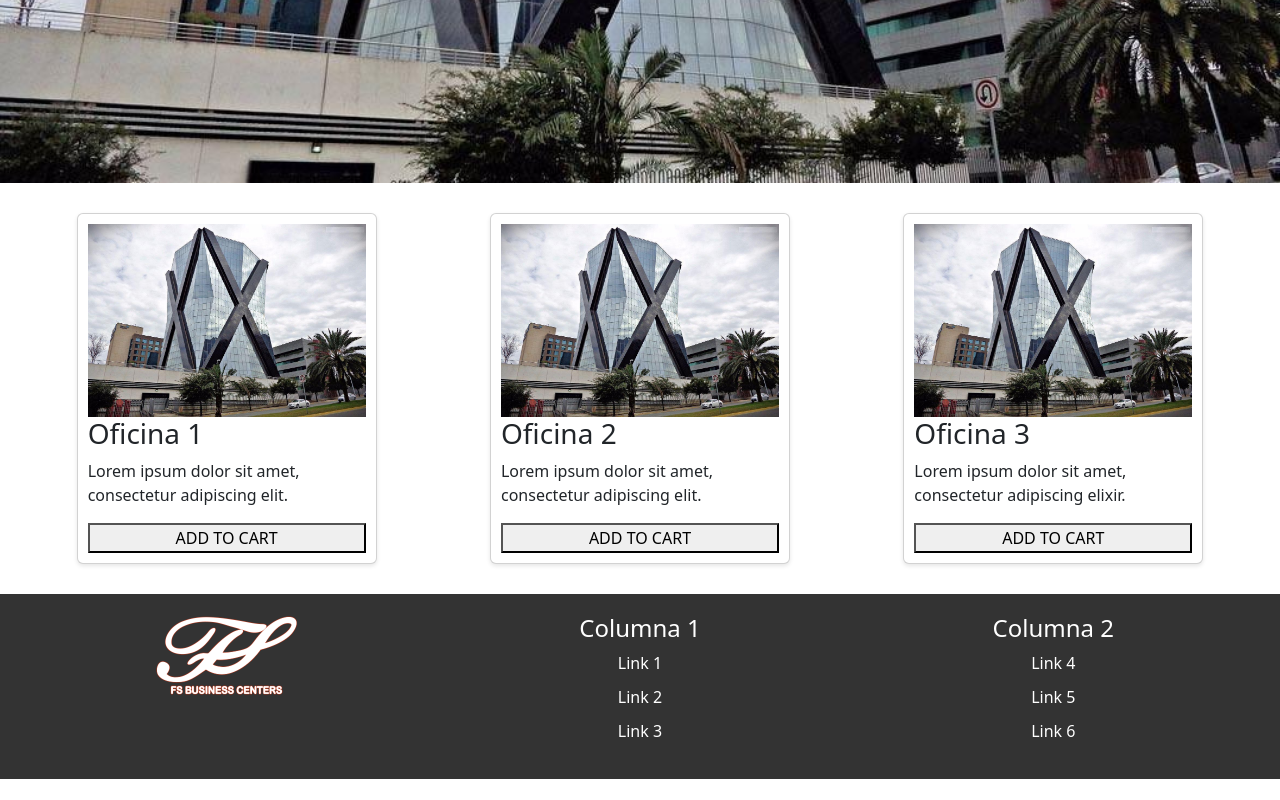
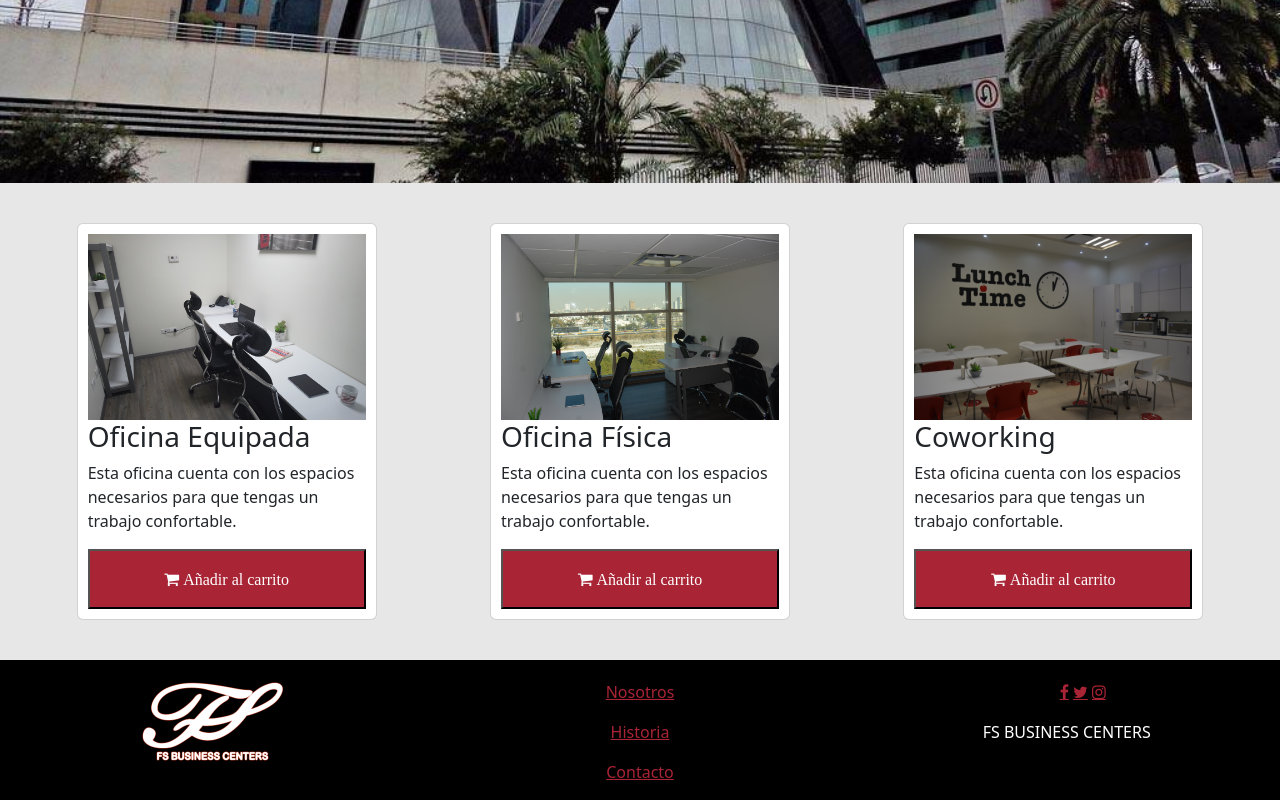
Before and after one commit to barrijazz/Proyecto-Final-Tec-Milenio, a plain HTML site: page index.html in a window 1280 px wide. Shown: the part 703-1503 px from the top of the page. Before the commit the page ends 1482 px from the top, so only its background shows below. Drawn offline with nearby package versions, Linux system fonts and the light colour scheme.

Commit message:
fotos y cambios generales
Actualizacion de imagenes y textos

```diff
--- a/index.html
+++ b/index.html
@@ -31,6 +31,7 @@
                     <a href="#" class="fa fa-facebook"></a>
                     <a href="#" class="fa fa-twitter"></a>
                     <a href="#" class="fa fa-instagram"></a>
+                    <a href="#" class="fa fa-shopping-cart"></a>
                 </ul>
 
             </nav>
@@ -38,20 +39,20 @@
 
         <div class="hero">
             <div class="title">
-                <h1 class="animate-blink white-border"">Bienvenido a FS Business Centers</h1>
-                <p>Nuestros espacios están diseñados para que puedas impulsar tu negocio, <br>contamos con oficinas físicas, virtuales y salas de juntas</p>
+                <h1 class="animate-blink white-border">Bienvenido a FS Business Centers</h1>
+                <p style="background-color: rgba(27, 27, 27, 0.3); color: white;">Nuestros espacios están diseñados para que puedas impulsar tu negocio, <br>contamos con oficinas físicas, virtuales y salas de juntas</p>
             </div>
         </div>
 
-        <div class="cards-container">
+        <div class="cards-contenedor">
             <div class="card" type="button" class="btn btn-secondary"
                 data-bs-toggle="tooltip" data-bs-placement="top"
                 data-bs-title="Da click para ver en grande">
-                <img src="img/torre-once.jpeg" alt="Image 3" data-bs-toggle="modal"
+                <img src="img/officina.JPG" alt="Image 3" data-bs-toggle="modal"
                     data-bs-target="#staticBackdrop">
-                <h3>Oficina 1</h3>
-                <p>Lorem ipsum dolor sit amet, consectetur adipiscing elit.</p>
-                <button>ADD TO CART</button>
+                <h3>Oficina Equipada</h3>
+                <p>Esta oficina cuenta con los espacios necesarios para que tengas un trabajo confortable.</p>
+                <button class="fa fa-shopping-cart"> Añadir al carrito </button>
             </div>
             <!-- Modal -->
             <div class="modal fade" id="staticBackdrop" data-bs-backdrop="static"
@@ -61,59 +62,109 @@
                     <div class="modal-content">
                         <div class="modal-header">
                             <h1 class="modal-title fs-5" id="staticBackdropLabel">
-                                Modal title</h1>
+                               Oficina Equipada</h1>
                             <button type="button" class="btn-close"
                                 data-bs-dismiss="modal" aria-label="Close"></button>
                         </div>
                         <div class="modal-body">
-                            <img src="img/torre-once.jpeg" alt="Image 3"
+                            <img src="img/officina.JPG" width="100%" alt="Image 3"
                                 data-bs-toggle="modal"
                                 data-bs-target="#staticBackdrop" width="400px">
                         </div>
                         <div class="modal-footer">
                             <button type="button" class="btn btn-secondary"
-                                data-bs-dismiss="modal">Close</button>
+                                data-bs-dismiss="modal">Cerrar</button>
                         </div>
                     </div>
                 </div>
             </div>
 
-            <div class="card">
-                <img src="img/torre-once.jpeg" alt="Image 3">
-                <h3>Oficina 2</h3>
-                <p>Lorem ipsum dolor sit amet, consectetur adipiscing elit.</p>
-                <button>ADD TO CART</button>
-            </div>
-
-            <div class="card">
-                <img src="img/torre-once.jpeg" alt="Image 3">
-                <h3>Oficina 3</h3>
-                <p>Lorem ipsum dolor sit amet, consectetur adipiscing elixir.</p>
-                <button>ADD TO CART</button>
+            <div class="card" type="button" class="btn btn-secondary"
+            data-bs-toggle="tooltip" data-bs-placement="top"
+            data-bs-title="Da click para ver en grande">
+            <img src="img/fsbc-img-5.jpeg" alt="Image 3" data-bs-toggle="modal"
+                data-bs-target="#staticBackdrop-2">
+            <h3>Oficina Física</h3>
+            <p>Esta oficina cuenta con los espacios necesarios para que tengas un trabajo confortable.</p>
+            <button class="fa fa-shopping-cart"> Añadir al carrito </button>
+        </div>
+        <!-- Modal -->
+        <div class="modal fade" id="staticBackdrop-2" data-bs-backdrop="static"
+            data-bs-keyboard="false" tabindex="-1"
+            aria-labelledby="staticBackdropLabel" aria-hidden="true">
+            <div class="modal-dialog">
+                <div class="modal-content">
+                    <div class="modal-header">
+                        <h1 class="modal-title fs-5" id="staticBackdropLabel">
+                            Oficina Física</h1>
+                        <button type="button" class="btn-close"
+                            data-bs-dismiss="modal" aria-label="Close"></button>
+                    </div>
+                    <div class="modal-body">
+                        <img src="img/fsbc-img-5.jpeg" width="100%" alt="Image 3"
+                            data-bs-toggle="modal"
+                            data-bs-target="#staticBackdrop" width="400px">
+                    </div>
+                    <div class="modal-footer">
+                        <button type="button" class="btn btn-secondary"
+                            data-bs-dismiss="modal">Cerrar</button>
+                    </div>
+                </div>
             </div>
         </div>
 
+        <div class="card" type="button" class="btn btn-secondary"
+        data-bs-toggle="tooltip" data-bs-placement="top"
+        data-bs-title="Da click para ver en grande">
+        <img src="img/fsbc-img-1.JPG" alt="Image 3" data-bs-toggle="modal"
+            data-bs-target="#staticBackdrop-3">
+        <h3>Coworking</h3>
+        <p>Esta oficina cuenta con los espacios necesarios para que tengas un trabajo confortable.</p>
+        <button class="fa fa-shopping-cart"> Añadir al carrito </button>
+    </div>
+    <!-- Modal -->
+    <div class="modal fade" id="staticBackdrop-3" data-bs-backdrop="static"
+        data-bs-keyboard="false" tabindex="-1"
+        aria-labelledby="staticBackdropLabel" aria-hidden="true">
+        <div class="modal-dialog">
+            <div class="modal-content">
+                <div class="modal-header">
+                    <h1 class="modal-title fs-5" id="staticBackdropLabel">
+                       Coworking</h1>
+                    <button type="button" class="btn-close"
+                        data-bs-dismiss="modal" aria-label="Close"></button>
+                </div>
+                <div class="modal-body">
+                    <img src="img/fsbc-img-1.JPG" width="100%" alt="Image 3"
+                        data-bs-toggle="modal"
+                        data-bs-target="#staticBackdrop" width="400px">
+                </div>
+                <div class="modal-footer">
+                    <button type="button" class="btn btn-secondary"
+                        data-bs-dismiss="modal">Cerrar</button>
+                </div>
+            </div>
+        </div>
+    </div>
+        </div>
         <!-- Footer -->
         <footer>
-            <div class="footer-columns">
-                <div class="footer-column">
+            <div class="footer-col">
+                <div class="footer-columna">
                     <img src="img/logo-red.png" alt="Your Logo" class="footer-logo">
                 </div>
-                <div class="footer-column">
-                    <h4>Columna 1</h4>
-                    <ul class="footer-links">
-                        <li><a href="#">Link 1</a></li>
-                        <li><a href="#">Link 2</a></li>
-                        <li><a href="#">Link 3</a></li>
+                <div class="footer-columna">
+                        <p><a href="#">Nosotros</a></p>
+                        <p><a href="#">Historia</a></p>
+                        <p><a href="#">Contacto</a></p>
+                </div>
+                <div class="footer-columna">
+                    <ul>
+                        <a href="#" class="fa fa-facebook"></a>
+                        <a href="#" class="fa fa-twitter"></a>
+                        <a href="#" class="fa fa-instagram"></a>
                     </ul>
-                </div>
-                <div class="footer-column">
-                    <h4>Columna 2</h4>
-                    <ul class="footer-links">
-                        <li><a href="#">Link 4</a></li>
-                        <li><a href="#">Link 5</a></li>
-                        <li><a href="#">Link 6</a></li>
-                    </ul>
+                    <p class="texto-columna">FS BUSINESS CENTERS </p>
                 </div>
             </div>
         </footer>
--- a/style.css
+++ b/style.css
@@ -1,18 +1,21 @@
         body {
-        font-family: Arial, sans-serif;
-        margin: 0;
-        padding: 0;
+
+            font-family: 'Times New Roman', Times, serif;
+            font-size: 1rem;
+
         }
+
         .white-border {
             text-shadow: -1px -1px 0 #fff, 1px -1px 0 #fff, -1px 1px 0 #fff, 1px 1px 0 #fff;
         }
 
         header {
-        background-color: #333;
             color: #fff;
             padding: 10px;
+            background: rgb(2, 0, 36);
+            background: linear-gradient(0deg, rgba(2, 0, 36, 1) 48%, rgba(169, 36, 53, 1) 97%);
         }
-    /* ✂ tamaño del logo */
+
         .logo {
             width: 120px;
         }
@@ -37,18 +40,15 @@
 
         nav a {
             text-decoration: none;
-        color: #fff;
+            color: white;
             padding: 8px 12px;
             border-radius: 5px;
         }
 
         nav a:hover {
-        background-color: #555;
+            background-color: #A92435;
         }
 
-    nav .active {
-        background-color: #555;
-    }
 
         .hero {
             background-image: url(img/torre-once.jpeg);
@@ -64,74 +64,81 @@
 
         }
 
-    /* Animation for h2 */
+        /* animacion para h2 */
         .animate-blink {
             animation: blink 1s step-start infinite;
         }
 
         @keyframes blink {
-        0%, 100% {
+
+            0%,
+            100% {
                 opacity: 1;
             }
+
             50% {
                 opacity: 0;
             }
         }
 
-    .cards-container {
+        .cards-contenedor {
             display: flex;
             flex-wrap: wrap;
             justify-content: space-around;
             padding: 20px;
+            background-color: #55555524;
         }
 
         .card {
             width: 300px;
-        border: 1px solid #ddd;
-        border-radius: 5px;
+            margin: 20px;
             padding: 10px;
-        margin: 10px;
-        box-shadow: 0 2px 4px rgba(0, 0, 0, 0.1);
         }
 
-    .card img {
-        width: 100%;
-
-    }
-
-    footer {
-        background-color: #333;
-        color: #fff;
-        text-align: center;
+        button {
+            background-color: #A92435;
+            color: white;
+            border-radius: 25px;
             padding: 20px;
         }
 
-    .footer-columns {
+        button:hover {
+            background-color: #000000;
+            /* Green */
+            color: white;
+        }
+
+
+        footer {
+            background: black;
+            color: #A92435;
+            text-align: center;
+            padding: 3 3 3 3;
+        }
+
+        footer a {
+            color: #A92435;
+        }
+
+        footer a:hover {
+            color: white;
+        }
+
+        .footer-col {
             display: flex;
-        justify-content: space-between;
-        flex-wrap: wrap;
+            padding-top: 20px;
         }
 
         .footer-logo {
             width: 150px;
-        margin-bottom: 20px;
         }
 
-    .footer-column {
+        .footer-columna {
             flex: 1;
             margin: 0 10px;
+            text-align: center;
         }
 
-    .footer-links {
-        list-style: none;
-        padding: 0;
+        .footer-columna .texto-columna {
+            color: white;
         }
-
-    .footer-links li {
-        margin-bottom: 10px;
-    }
-
-    .footer-links a {
-        text-decoration: none;
-        color: #fff;
-    }
```
Also changed, not shown: index-2.html (added, +41 -0 lines), imagenes/fondo_menu.gif (deleted), imagenes/imagen.png (deleted), imagenes/logo.gif (deleted), img/fsbc-img-1.JPG (added), img/fsbc-img-2.JPG (added), img/fsbc-img-4.JPG (added), img/fsbc-img-5.jpeg (added), img/officina.JPG (added), 3 other files. Lines whose indentation alone changed are shown as unchanged.
